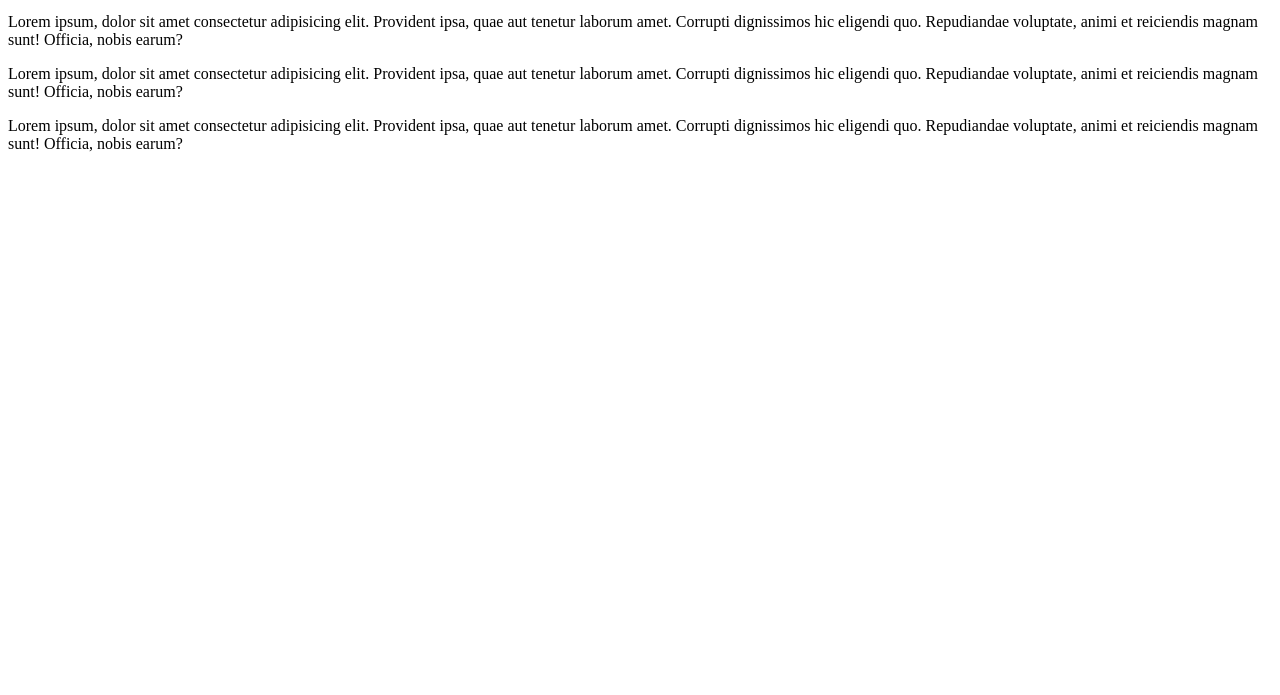
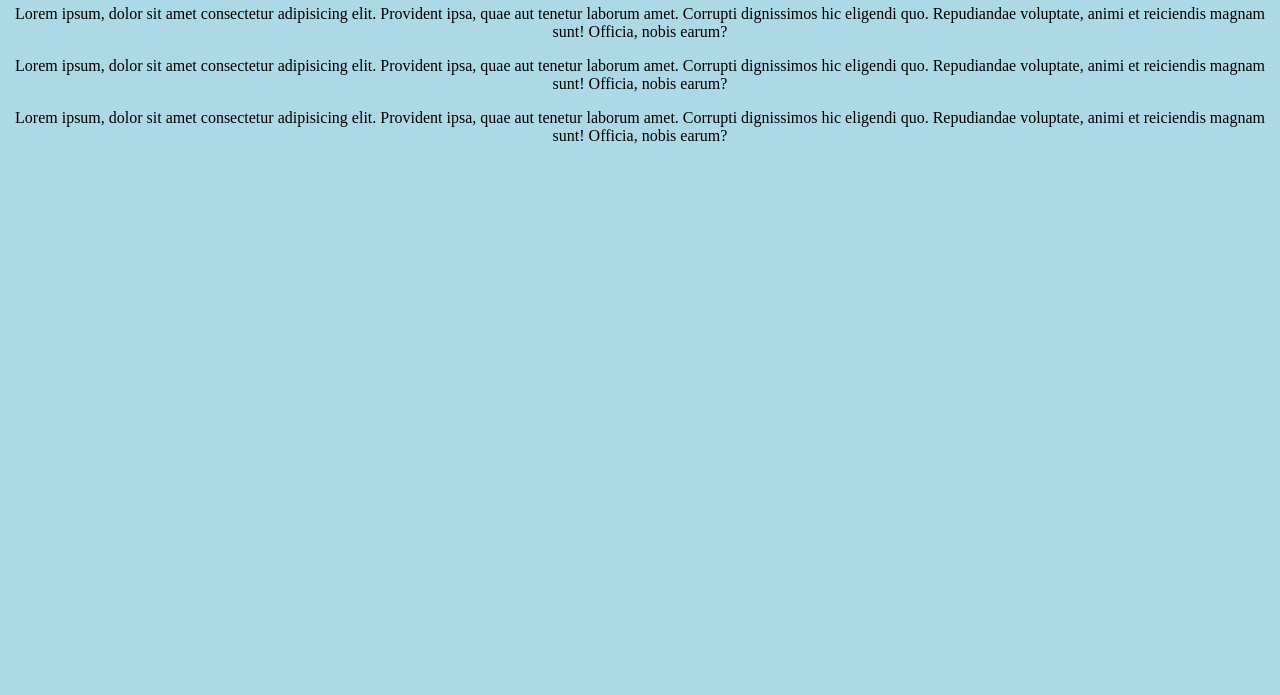
Before and after one commit to udenit/inarbeit, a plain HTML site: page index.html in a window 1280 px wide. Shown: the part 105-800 px from the top of the page. Drawn offline with Linux system fonts and the light colour scheme.

Commit message:
add styles.css file

```diff
--- a/index.html
+++ b/index.html
@@ -4,6 +4,7 @@
     <meta http-equiv="X-UA-Compatible" content="IE=edge">
     <meta name="viewport" content="width=device-width, initial-scale=1.0">
     <title>Document</title>
+    <link rel="stylesheet" href="styles.css">
 </head>
 <body>
     <h1>InArbeit</h1>
--- /dev/null
+++ b/styles.css
@@ -0,0 +1,5 @@
+body {
+    margin: 0;
+    background: lightblue;
+    text-align: center;
+}
```
